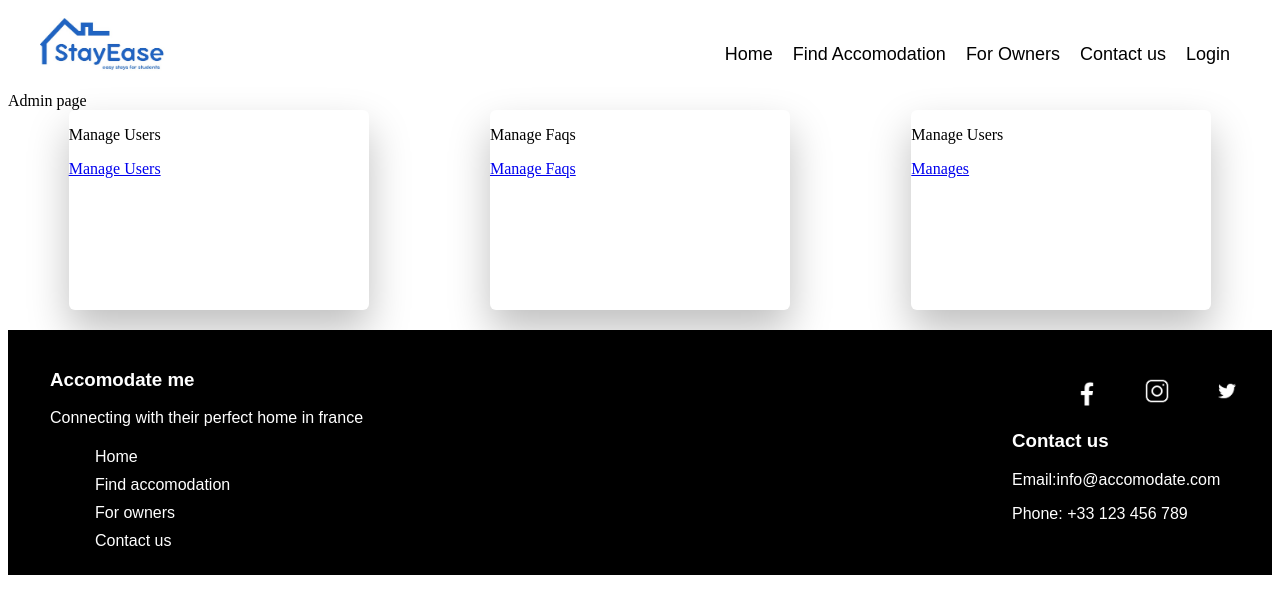
After one commit to Imshafishaik/stayease-pvt-ltd, a PHP site: template views/admin.php in a window 1280 px wide. The commit adds this page. Shown: the top 614 px of the page. Run offline with PHP 8.4, Linux system fonts and the light colour scheme; the template is opened without the code that fills it, so the values that code supplies are empty; some libraries are stand-ins or nearby versions.

Commit message:
admin panel done

```diff
--- /dev/null
+++ b/css/admin.css
@@ -0,0 +1,12 @@
+.add_blocks{
+    display: flex;
+    justify-content: space-around;
+}
+
+.add_block{
+    border-radius: 6px;
+    /* background: linear-gradient(135deg, #43cea2, #185a9d); */
+    height: 200px;
+    width: 300px;
+    box-shadow: 0 20px 40px rgba(0,0,0,0.25);
+}
--- a/index.php
+++ b/index.php
@@ -5,12 +5,14 @@ require "./controllers/login.php";
 require "./controllers/signup.php";
 require "./controllers/contact.php";
 require "./controllers/owner.php";
+require "./controllers/admin.php";
 
 $home_controller = new HomeController($pdo);
 $login_controller = new LoginController($pdo);
 $signup_controller = new SignupController($pdo);
 $contact_controller = new ContactController($pdo);
 $owners_controller = new OwnersController($pdo);
+$admin_controller = new AdminController($pdo);
 
 $action = $_GET['action'] ?? 'index';
 
@@ -27,5 +29,6 @@ switch ($action) {
     // case 'delete':    $controller->delete($id); break;
     case 'rentupload':     $rentupload_controller->rentupload(); break;
     case 'adminprofile':     $adminprofile_controller->adminprofile(); break;
+    case '7654': $admin_controller->admin(); break;
     default:          $home_controller->home();
 }
--- /dev/null
+++ b/views/admin.php
@@ -0,0 +1,38 @@
+<?php
+require __DIR__ . "/../config/database.php";
+
+include "./views/header.php";
+?>
+
+<!DOCTYPE html>
+<html lang="en">
+<head>
+    <meta charset="UTF-8">
+    <meta name="viewport" content="width=device-width, initial-scale=1.0">
+    <link rel="stylesheet" href="../css/admin.css"/>
+    <title>Admin Page</title>
+</head>
+<body>
+    Admin page
+    <div class="add_blocks">
+        <div class="add_block">
+            <p>Manage Users</p>
+
+            <a href="/manage/users">Manage Users</a>
+        </div>
+        <div class="add_block">
+            <p>Manage Faqs</p>
+            <a href="/manage/users">Manage Faqs</a>
+        </div>
+        <div class="add_block">
+            <p>Manage Users</p>
+            <a href="/manage/users">Manages</a>
+        </div>
+    </div>
+</body>
+</html>
+
+<?php
+
+include "./views/footer.php";
+?>
--- a/views/home.php
+++ b/views/home.php
@@ -100,5 +100,5 @@ include ($action == 'home' ? "./header.php" : "./views/header.php");
 
 
 <?php
-include "./footer.php"
+include ($action == 'home' ? "./footer.php" : "./views/footer.php");
 ?>
```
Also changed, not shown: controllers/admin.php (added, +15 -0 lines), models/admin.php (added, +11 -0 lines).
